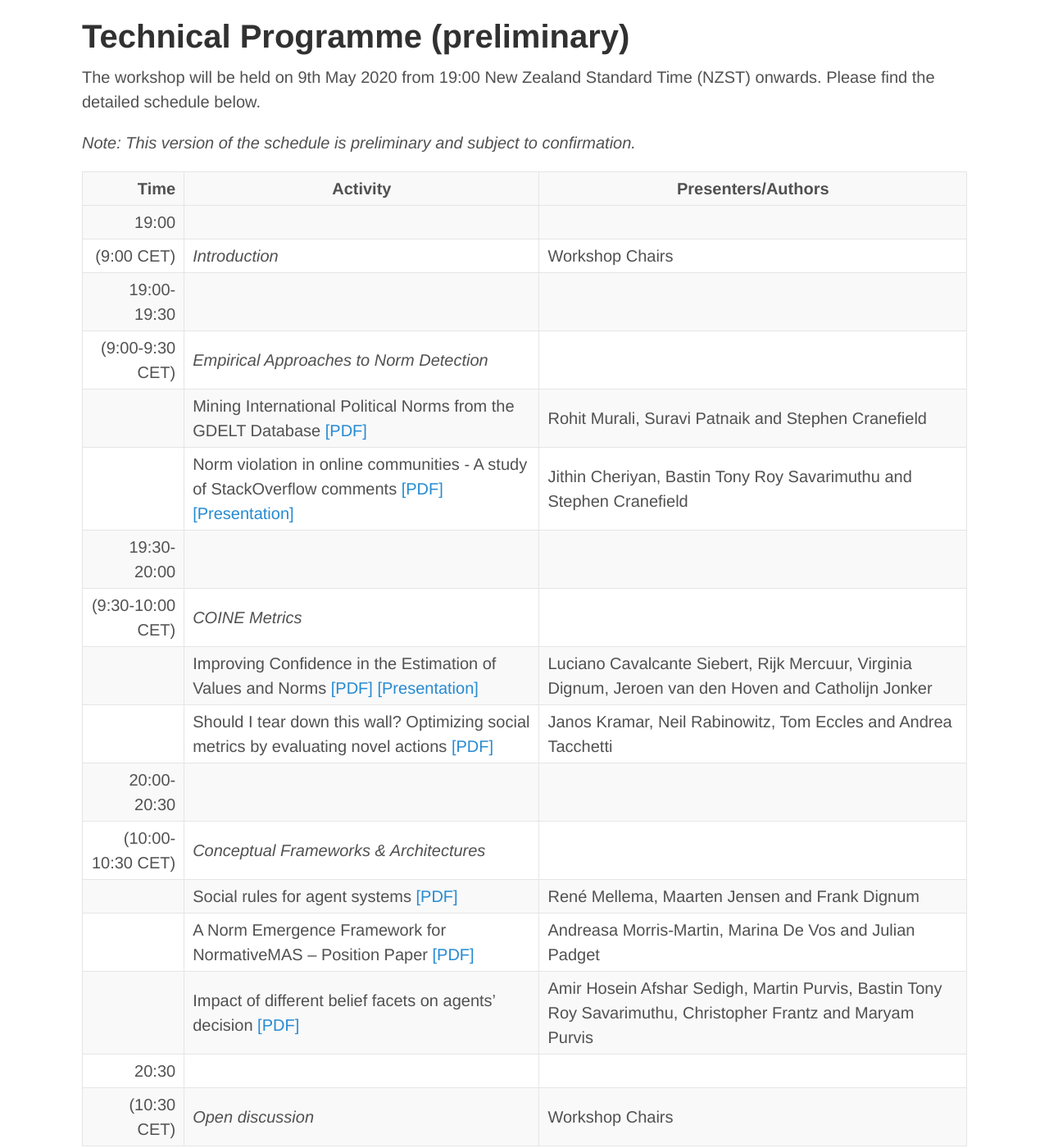
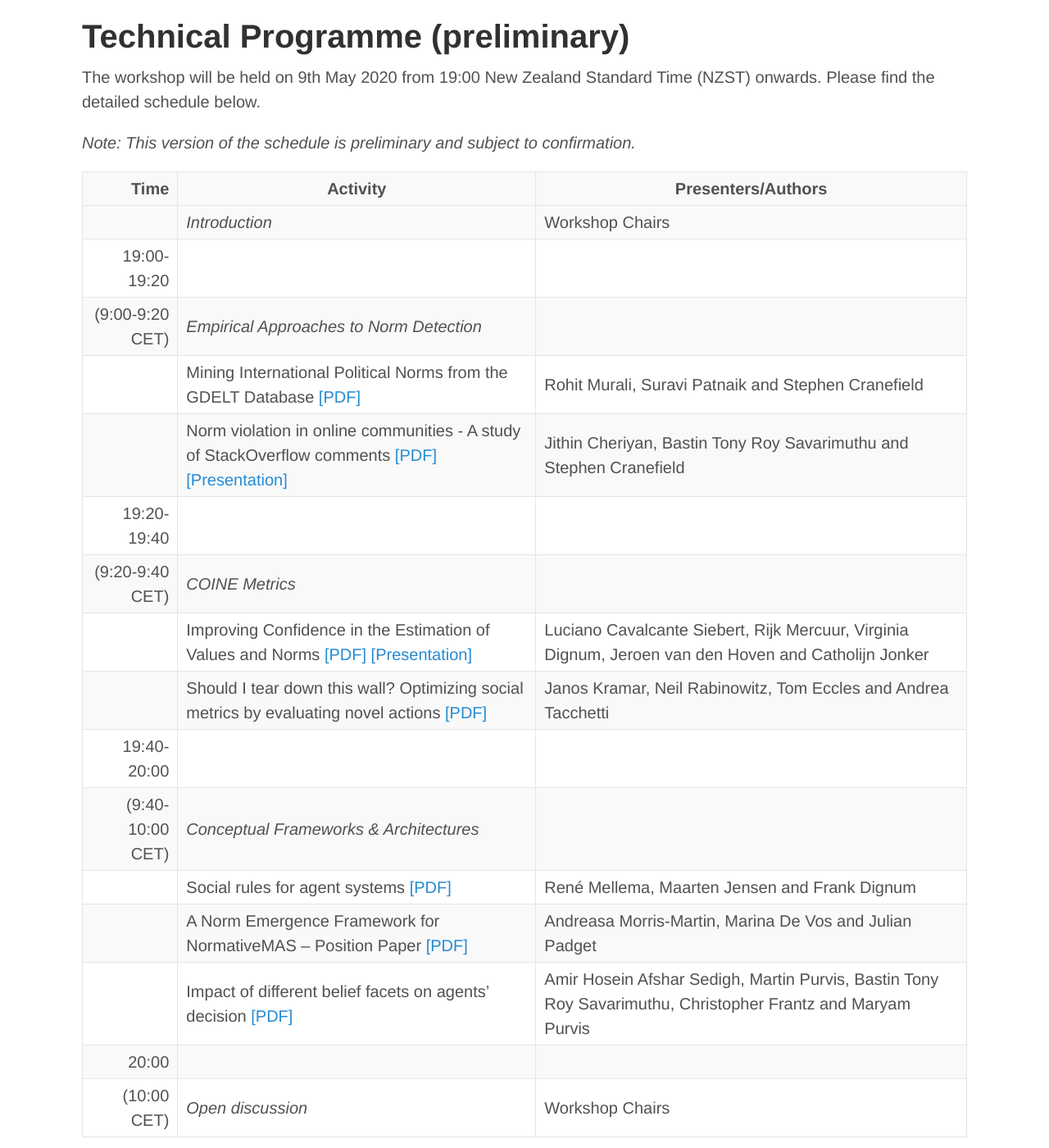
Before and after one commit to coin-workshop/coine-2020-new-zealand, a Jekyll site: the page built from technical_programme.md, in a window 1280 px wide and 1400 px high, scrolled down 203 px. Shown: the whole window at 82% size. Built offline with Jekyll 4.4.1, drawn with Linux system fonts in a browser that asks for light colours.

Commit message:
Revised schedule.

```diff
--- a/technical_programme.md
+++ b/technical_programme.md
@@ -11,20 +11,19 @@ The workshop will be held on 9th May 2020 from 19:00 New Zealand Standard Time (
 
 | Time           |      Activity      |  Presenters/Authors |
 |-----------------:|-----------------------|------|
-| 19:00
-(9:00 CET) | *Introduction* | Workshop Chairs |
-| 19:00-19:30
-(9:00-9:30 CET) | *Empirical Approaches to Norm Detection* | |
+| | *Introduction* | Workshop Chairs |
+| 19:00-19:20
+(9:00-9:20 CET) | *Empirical Approaches to Norm Detection* | |
 | | Mining International Political Norms from the GDELT Database [\[PDF\]](https://arxiv.org/abs/2003.14027) | Rohit Murali, Suravi Patnaik and Stephen Cranefield |
 | | Norm violation in online communities - A study of StackOverflow comments [\[PDF\]](https://arxiv.org/abs/2004.05589) [\[Presentation\]](https://underline.io/lecture/95-norm-violation) | Jithin Cheriyan, Bastin Tony Roy Savarimuthu and Stephen Cranefield |
-| 19:30-20:00
-(9:30-10:00 CET) | *COINE Metrics* | |
+| 19:20-19:40
+(9:20-9:40 CET) | *COINE Metrics* | |
 | | Improving Confidence in the Estimation of Values and Norms [\[PDF\]](https://arxiv.org/abs/2004.01056) [\[Presentation\]](https://underline.io/lecture/97-improving-confidence-in-the-estimation-of-values-and-norms) | Luciano Cavalcante Siebert, Rijk Mercuur, Virginia Dignum, Jeroen van den Hoven and Catholijn Jonker |
 | | Should I tear down this wall? Optimizing social metrics by evaluating novel actions [\[PDF\]](https://arxiv.org/abs/2004.07625) | Janos Kramar, Neil Rabinowitz, Tom Eccles and Andrea Tacchetti |
-| 20:00-20:30
-(10:00-10:30 CET) | *Conceptual Frameworks & Architectures* | |
+| 19:40-20:00
+(9:40-10:00 CET) | *Conceptual Frameworks & Architectures* | |
 | | Social rules for agent systems [\[PDF\]](https://arxiv.org/abs/2004.12797) | René Mellema, Maarten Jensen and Frank Dignum |
 | | A Norm Emergence Framework for NormativeMAS – Position Paper  [\[PDF\]](https://arxiv.org/abs/2004.02575) | Andreasa Morris-Martin, Marina De Vos and Julian Padget |
 | | Impact of different belief facets on agents' decision [\[PDF\]](https://arxiv.org/abs/2004.11858) | Amir Hosein Afshar Sedigh, Martin Purvis, Bastin Tony Roy Savarimuthu, Christopher Frantz and Maryam Purvis |
-| 20:30
-(10:30 CET) | *Open discussion* | Workshop Chairs |
+| 20:00
+(10:00 CET) | *Open discussion* | Workshop Chairs |
```
